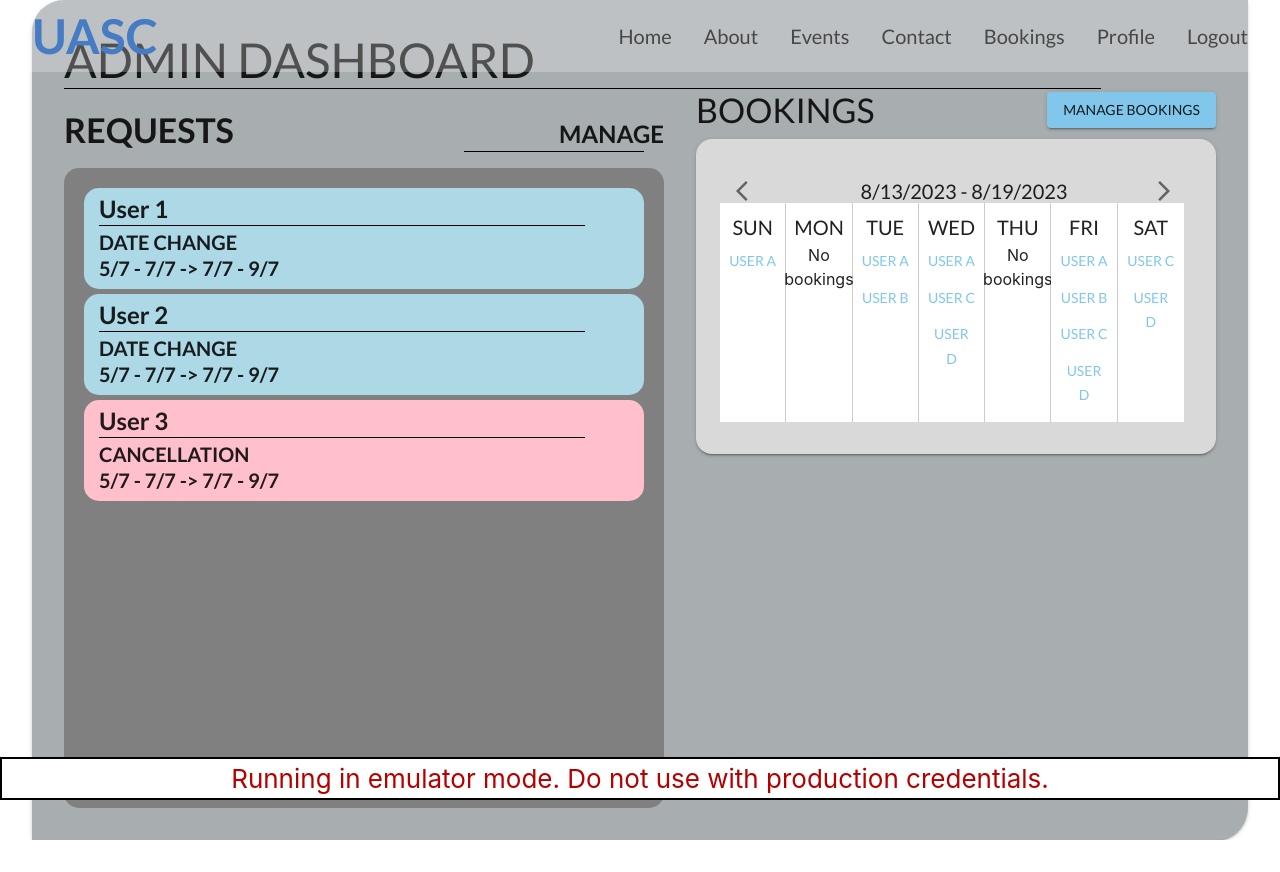
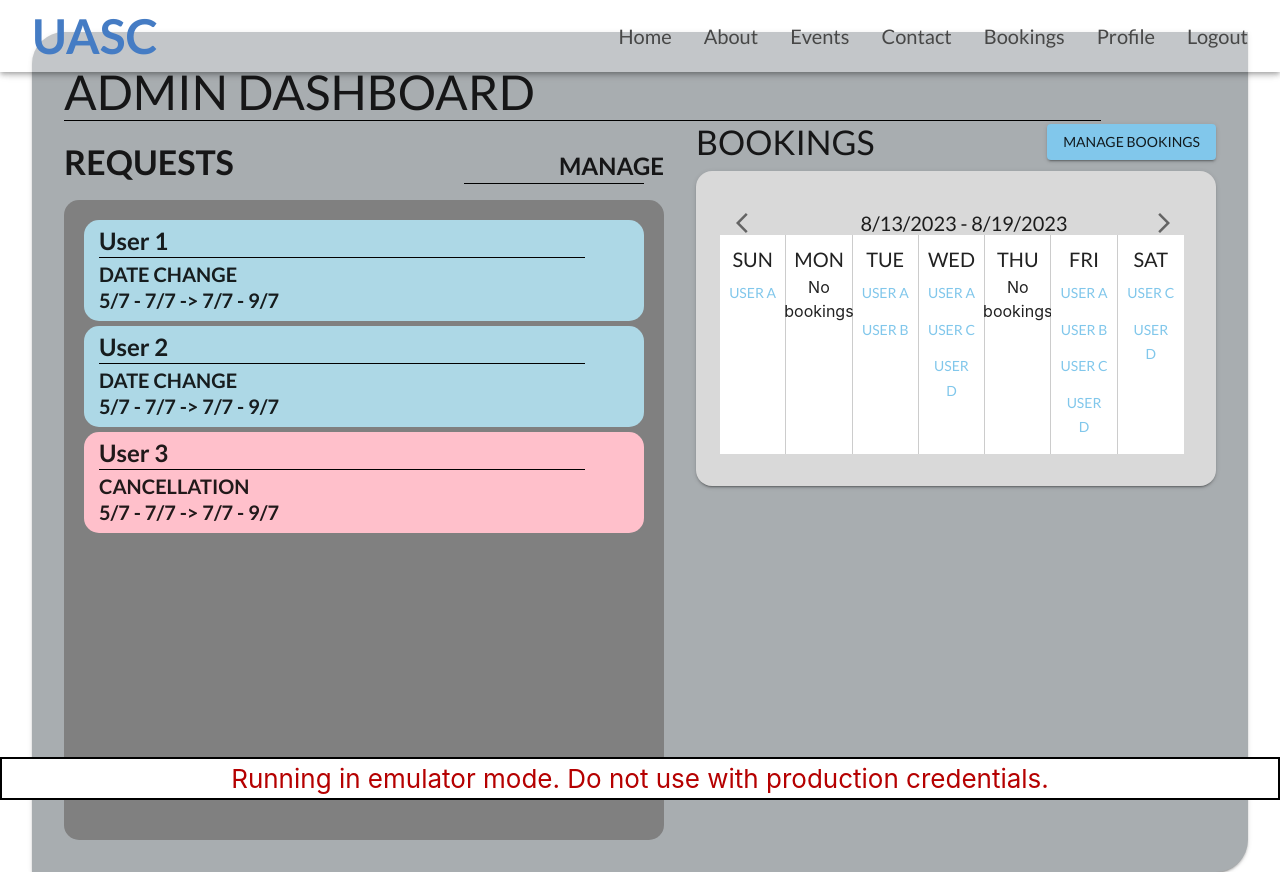
Before and after one commit to UoaWDCC/uasc-web, a React (Create React App) app in the folder frontend/: page /admin in a window 1280 px wide. Before the commit the page ends 840 px from the top, so only its background shows below. Built offline with nearby package versions, Linux system fonts and the light colour scheme.

Commit message:
Fixed NavBar on Admin Page
Paddings and margins on the admin page for the main component would affect the paddings and margins of the navbar. Resolved this issue by using a MUI navbar component.

```diff
--- a/frontend/src/components/Navbar.js
+++ b/frontend/src/components/Navbar.js
@@ -1,17 +1,6 @@
 import React, { useEffect, useState } from "react"
 import { useLocation } from "react-router-dom"
-import "./Navbar.css" // Import the CSS file for styling
-import { Typography, Stack, Link } from "@mui/material"
-
-const navbarStyles = {
-  display: "flex",
-  justifyContent: "space-between",
-  backgroundColor: "lightblue",
-  position: "fixed",
-  top: 0,
-  width: "100%",
-  transition: "opacity 0.5s ease-in-out",
-}
+import { Typography, Stack, Link, Box, AppBar } from "@mui/material"
 
 const Navbar = () => {
   const homeLocation = "/"
@@ -50,14 +39,15 @@ const Navbar = () => {
   }
 
   return (
-    <nav
-      className="navbar"
-      style={
-        (isVisible
-          ? { ...navbarStyles, opacity: "1" }
-          : { ...navbarStyles, opacity: "0", pointerEvents: "none" },
-        { zIndex: "1000", position: "fixed", width: "100%" })
-      }
+    <Box sx={{ flexGrow: 1 }}>
+      <AppBar
+        position="fixed"
+        sx={{
+          backgroundColor: "#ffffff50",
+          opacity: isVisible ? "1" : "0",
+          pointerEvents: isVisible ? "auto" : "none",
+          transition: "opacity 0.5s ease-in-out",
+        }}
       >
         <Stack
           direction="row"
@@ -65,7 +55,6 @@ const Navbar = () => {
           sx={{
             paddingX: "32px",
             paddingY: "8px",
-          backgroundColor: "#ffffff40",
           }}
         >
           <Stack direction="row" alignItems="center">
@@ -84,7 +73,12 @@ const Navbar = () => {
             </Typography>
           </Stack>
           <Stack direction="row" spacing={4} alignItems="center">
-          <Link href="/" variant="h6" underline="none" color="common.darkGrey">
+            <Link
+              href="/"
+              variant="h6"
+              underline="none"
+              color="common.darkGrey"
+            >
               Home
             </Link>
             <Link
@@ -160,7 +154,8 @@ const Navbar = () => {
             )}
           </Stack>
         </Stack>
-    </nav>
+      </AppBar>
+    </Box>
   )
 }
 
--- a/frontend/src/pages/Admin.js
+++ b/frontend/src/pages/Admin.js
@@ -44,7 +44,7 @@ const Admin = () => {
       <Paper
         elevation={2}
         sx={{
-          margin: "0px 32px 32px 32px",
+          margin: "32px 32px 32px 32px",
           padding: "32px",
           backgroundColor: "#A8ADB0",
           borderRadius: "32px 0px 32px 0px",
```
Lines whose indentation alone changed are shown as unchanged.
